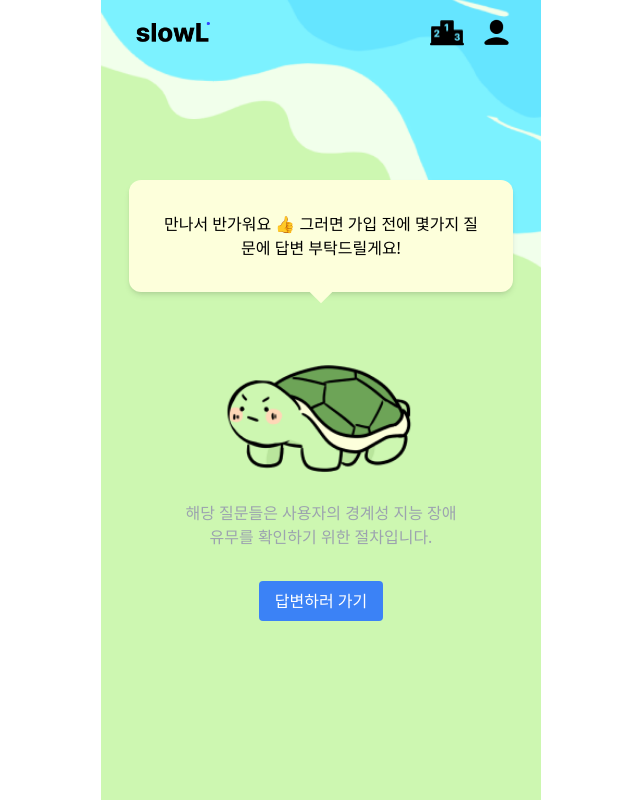
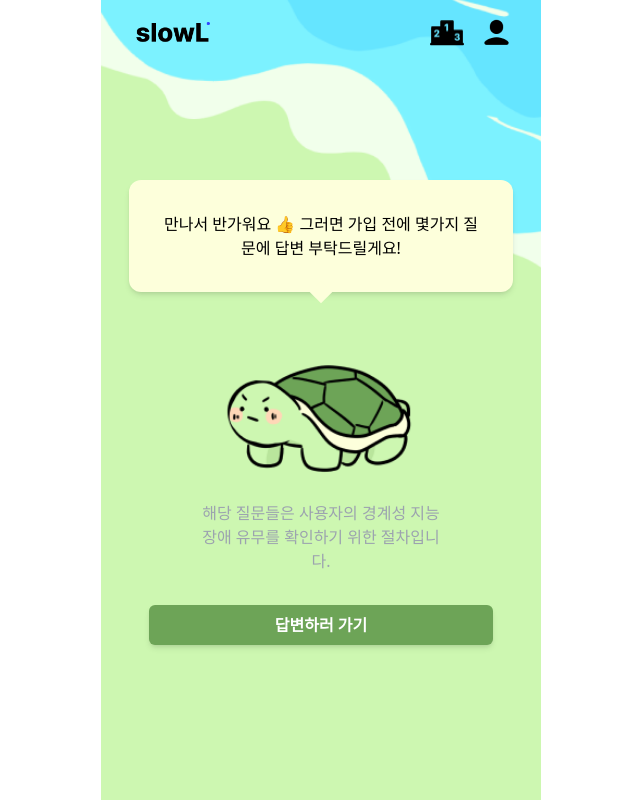
Before and after one commit to forASlowLearner/for_a_slow_learner_fe, a React (Create React App) app: page /pre-test in a window 1280 px wide. Shown: the whole page, without its empty margins (319-959 px from the left). Built offline with nearby package versions, Linux system fonts and the light colour scheme.

Commit message:
feat(pages): PreTestQuestion 페이지 구현

```diff
--- a/src/pages/PreTestQuestion.tsx
+++ b/src/pages/PreTestQuestion.tsx
@@ -3,6 +3,7 @@ import MainLayout from './../components/layout/Layout';
 import Balloon from "./../components/question/Balloon";
 import Typography from "./../components/common/Typography";
 import useUserInfo from './../hooks/userInfo';
+import Button from "./../components/common/Button";
 import BackGround from "./../assets/images/backgroundImg.png";
 
 function PreTestQuestion() {
@@ -17,17 +18,19 @@ function PreTestQuestion() {
                                     그러면 가입 전에 몇가지 질문에
                                     답변 부탁드릴게요!" type="body5" />
             </Balloon>
-            <div className="mt-4 text-center">
+            <div className="mt-4 text-center px-8">
                 <Typography className="text-gray-400 w-[70%] m-auto"
                             title="해당 질문들은 사용자의 경계성 지능 장애 유무를 확인하기 위한 절차입니다."
                             type="body5"
                 />
-                <button
+                <Button
+                    type="button"
+                    color="green"
                     onClick={handleNextPage}
-                    className="mt-8 px-4 py-2 rounded bg-blue-500 text-white"
+                    className="mt-8 px-4 py-2"
                 >
                     답변하러 가기
-                </button>
+                </Button>
             </div>
         </MainLayout>
     );
```
